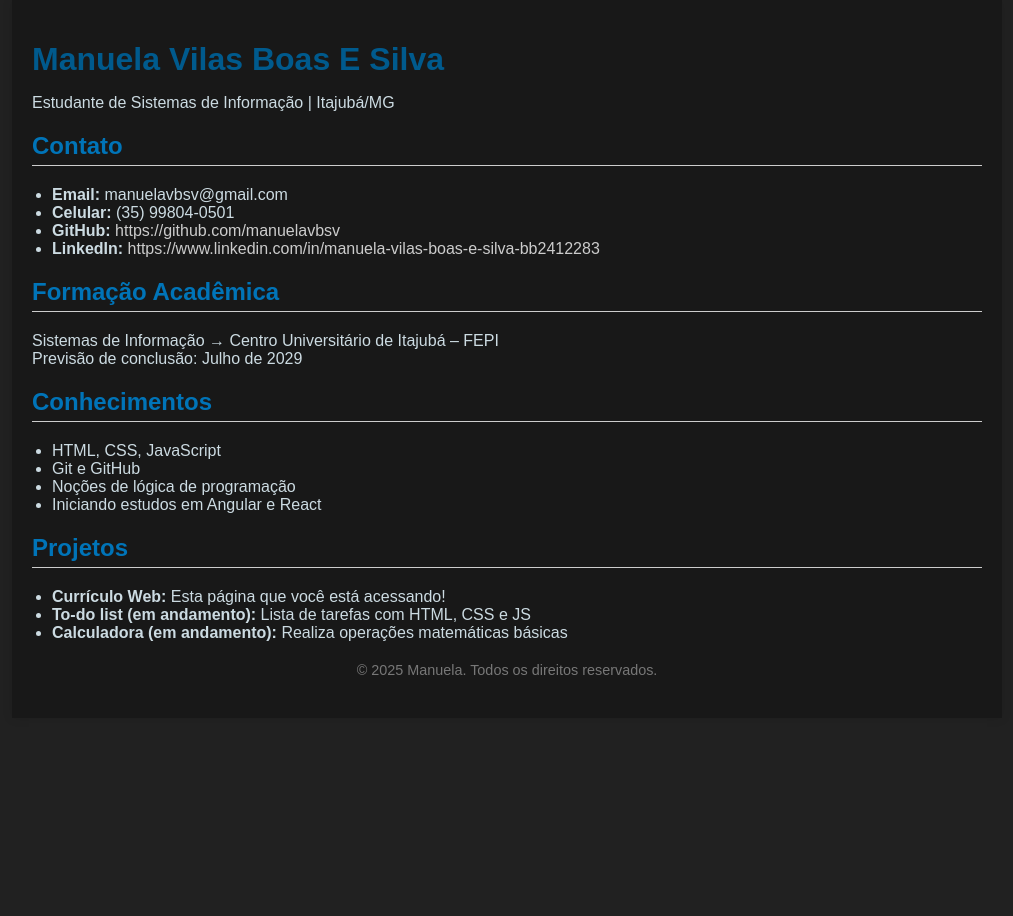
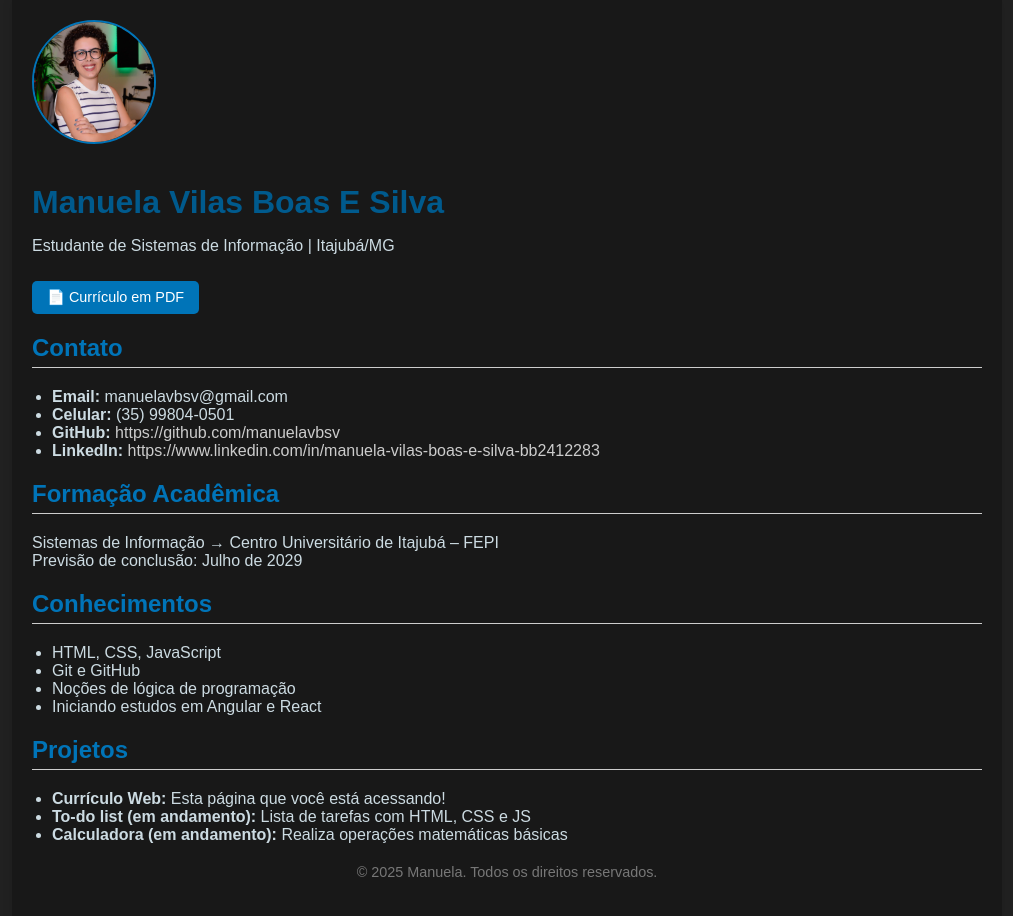
Before and after one commit to manuelavbsv/curriculo-web, a plain HTML site: page index.html in a window 1280 px wide. Shown: the whole page, without its empty margins (133-1146 px from the left). Before the commit the page ends 800 px from the top, so only its background shows below. Drawn offline with Linux system fonts and the light colour scheme; a web font is replaced by a local one.

Commit message:
Melhorias no site - Foto e botão para baixar currículo

```diff
--- a/index.html
+++ b/index.html
@@ -15,8 +15,10 @@
 <body>
   <div class="container">
     <header>
+      <img src="foto.jpg" alt="Foto de Manuela" class="foto-perfil" />
       <h1>Manuela Vilas Boas E Silva</h1>
       <p>Estudante de Sistemas de Informação | Itajubá/MG</p>
+      <a href="CURRICULO_MANUELA.pdf" download class="botao-download">📄 Currículo em PDF</a>
     </header>
 
     <section class="contato">
--- a/style.css
+++ b/style.css
@@ -16,6 +16,16 @@ body {
 header, section, footer {
   margin-bottom: 20px;
 }
+
+.foto-perfil {
+  width: 120px;
+  height: 120px;
+  border-radius: 50%;
+  object-fit: cover;
+  margin-bottom: 15px;
+  border: 2px solid #0074b8;
+}
+
 
 h1 {
   color: #005a8d;
@@ -38,6 +48,20 @@ a {
     text-decoration: none;
 }
 
+.botao-download {
+  display: inline-block;
+  margin-top: 10px;
+  padding: 8px 15px;
+  background-color: #0074b8;
+  color: white;
+  border-radius: 5px;
+  font-size: 0.9em;
+}
+
+.botao-download:hover {
+  background-color: #0288d1;
+}
+
 footer {
   text-align: center;
   font-size: 0.9em;
```
Also changed, not shown: foto.jpg (added), 1 other file.
